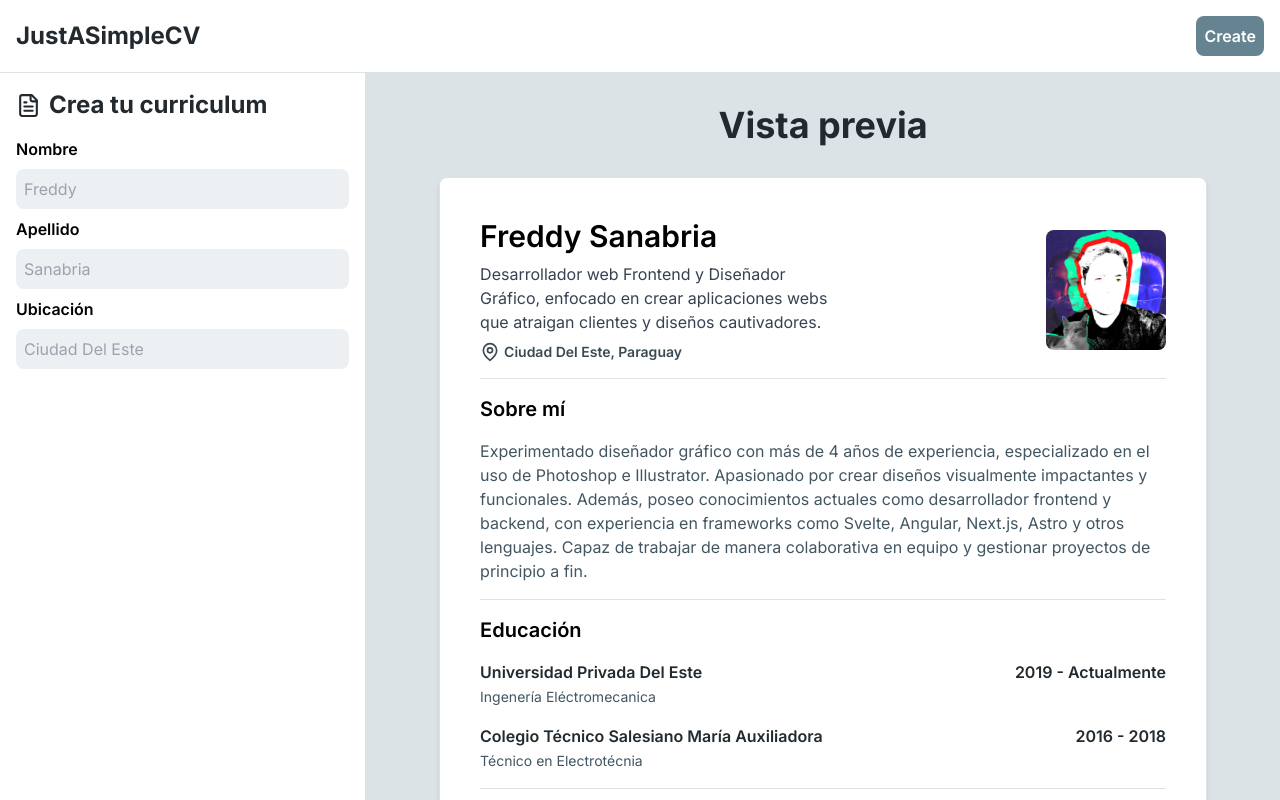
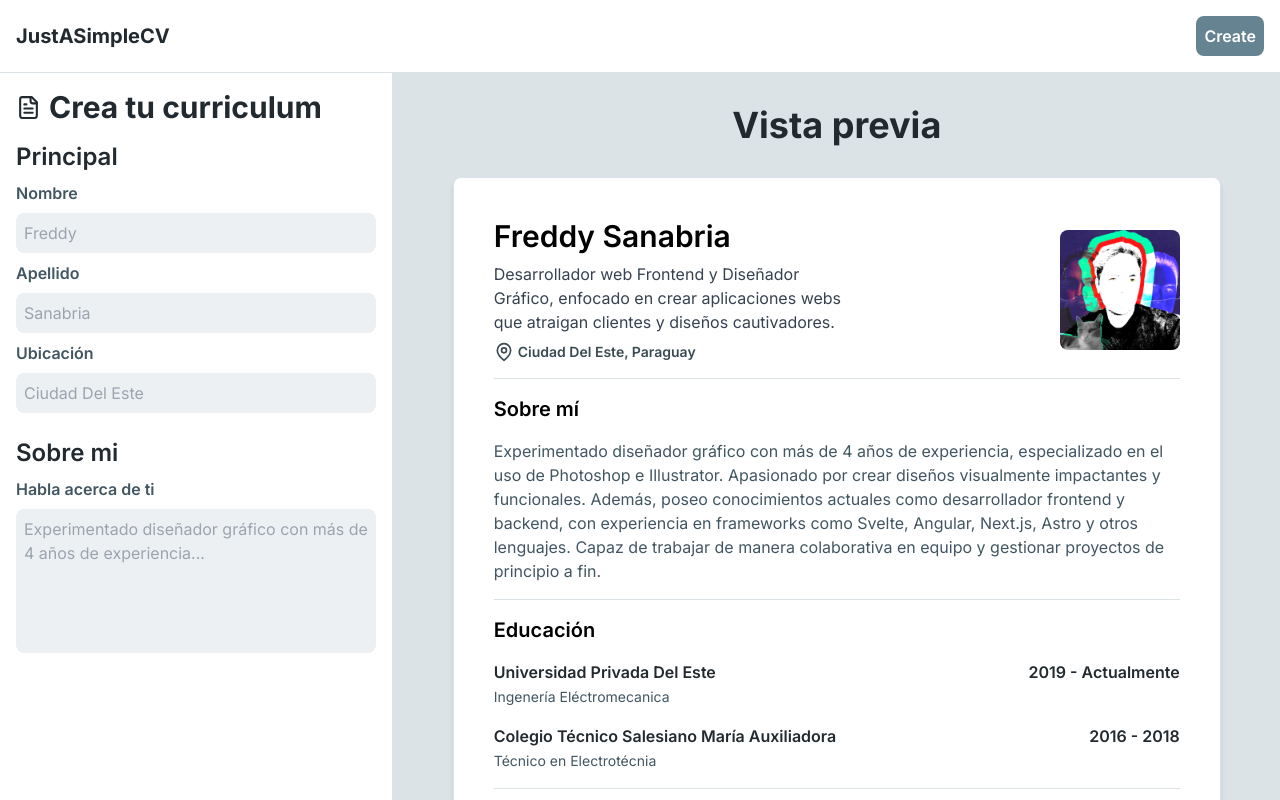
Before and after one commit to freddwithy/just-a-simple-cv, a Next.js app: page /create in a window 1280 px wide. Shown: the top 800 px of the page. Built offline with nearby package versions, Linux system fonts and the light colour scheme.

Commit message:
modificando hero

```diff
--- a/app/components/Header.tsx
+++ b/app/components/Header.tsx
@@ -7,7 +7,7 @@ export const Header = () => {
             <header className="flex justify-between p-4 items-center border-b border-mystic-200">
                 <div>
                     <Link href="/">
-                        <p className="text-2xl font-bold text-mystic-950">JustASimpleCV</p>
+                        <p className="text-xl font-bold text-mystic-950">JustASimpleCV</p>
                     </Link>
                 </div>
                 <div>
--- a/app/components/Hero.tsx
+++ b/app/components/Hero.tsx
@@ -1,5 +1,6 @@
 import Link from "next/link"
 import Container from "./ui/Container"
+import Image from "next/image"
 
 export const Hero = () => {
     return (
@@ -11,6 +12,9 @@ export const Hero = () => {
                     <p className="font-semibold text-white">CREATE CV</p>
                 </Link>
             </div>
+            <div className="flex justify-center pt-10 w-full h-auto">
+                <Image src="/cv-screen.webp" width={768} height={994} alt="cv-example"/>
+            </div>
         </Container>
     )
 }
--- a/app/create/components/CVForm.tsx
+++ b/app/create/components/CVForm.tsx
@@ -4,22 +4,32 @@ export const CVFormComponent = () => {
     return (
         <aside className="min-w-40 max-w-lg flex-grow">
             <nav className="flex flex-col w-full p-4 gap-y-4">
-                <h2 className="text-2xl font-bold text-mystic-950 flex gap-x-2 items-center">
+                <h2 className="text-3xl font-bold text-mystic-950 flex gap-x-2 items-center">
                     <FileText size={25} />
                     Crea tu curriculum
                 </h2>
-                <form action="" className="flex flex-col gap-y-2">
+                <form action="" className="flex flex-col gap-y-6">
+                    <div className="space-y-2">
+                        <h3 className="text-2xl font-semibold text-mystic-950">Principal</h3>
                         <div className="flex flex-col gap-y-2">
-                        <label htmlFor="" className="font-semibold">Nombre</label>
+                            <label htmlFor="" className="font-semibold text-mystic-700">Nombre</label>
                             <input type="text" placeholder="Freddy" className="p-2 bg-mystic-100 rounded-lg"/>
                         </div>
                         <div className="flex flex-col gap-y-2">
-                        <label htmlFor="" className="font-semibold">Apellido</label>
+                            <label htmlFor="" className="font-semibold text-mystic-700">Apellido</label>
                             <input type="text" placeholder="Sanabria" className="p-2 bg-mystic-100 rounded-lg"/>
                         </div>
                         <div className="flex flex-col gap-y-2">
-                        <label htmlFor="" className="font-semibold">Ubicación</label>
+                            <label htmlFor="" className="font-semibold text-mystic-700">Ubicación</label>
                             <input type="text" placeholder="Ciudad Del Este" className="p-2 bg-mystic-100 rounded-lg"/>
+                        </div>
+                    </div>
+                    <div className="space-y-2">
+                        <h3 className="text-2xl font-semibold text-mystic-950">Sobre mi</h3>
+                        <div className="flex flex-col gap-y-2">
+                            <label htmlFor="" className="font-semibold text-mystic-700">Habla acerca de ti</label>
+                            <textarea placeholder="Experimentado diseñador gráfico con más de 4 años de experiencia..." className="p-2 bg-mystic-100 rounded-lg h-36 resize-none"/>
+                        </div>
                     </div>
                 </form>
             </nav>
```
Also changed, not shown: public/cv-screen.webp (added). Lines whose indentation alone changed are shown as unchanged.
